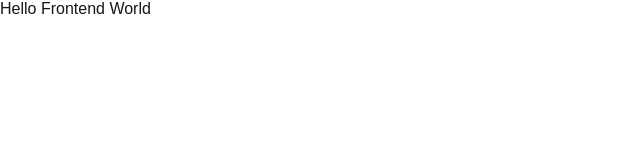
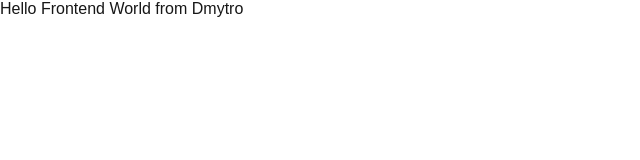
Before and after one commit to sevenhist/therafit, a Next.js app: page / in a window 1280 px wide. Shown: the top 160 px of the page, without its empty margins (0-640 px from the left). Built offline with nearby package versions, Linux system fonts and the light colour scheme.

Commit message:
Commit from Dmytro

```diff
--- a/src/app/page.tsx
+++ b/src/app/page.tsx
@@ -4,7 +4,7 @@ import styles from "./page.module.css";
 export default function Home() {
   return (
     <div>
-      Hello Frontend World
+      Hello Frontend World from Dmytro
     </div>
   );
 }
```
